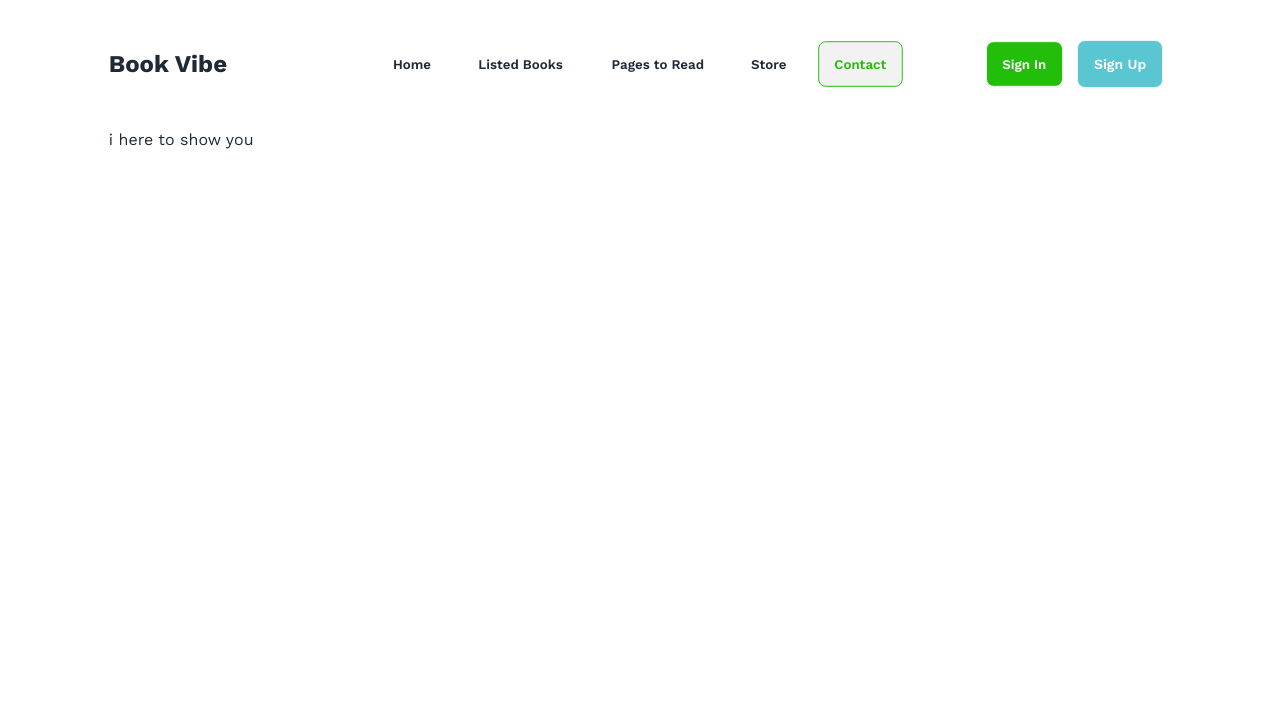
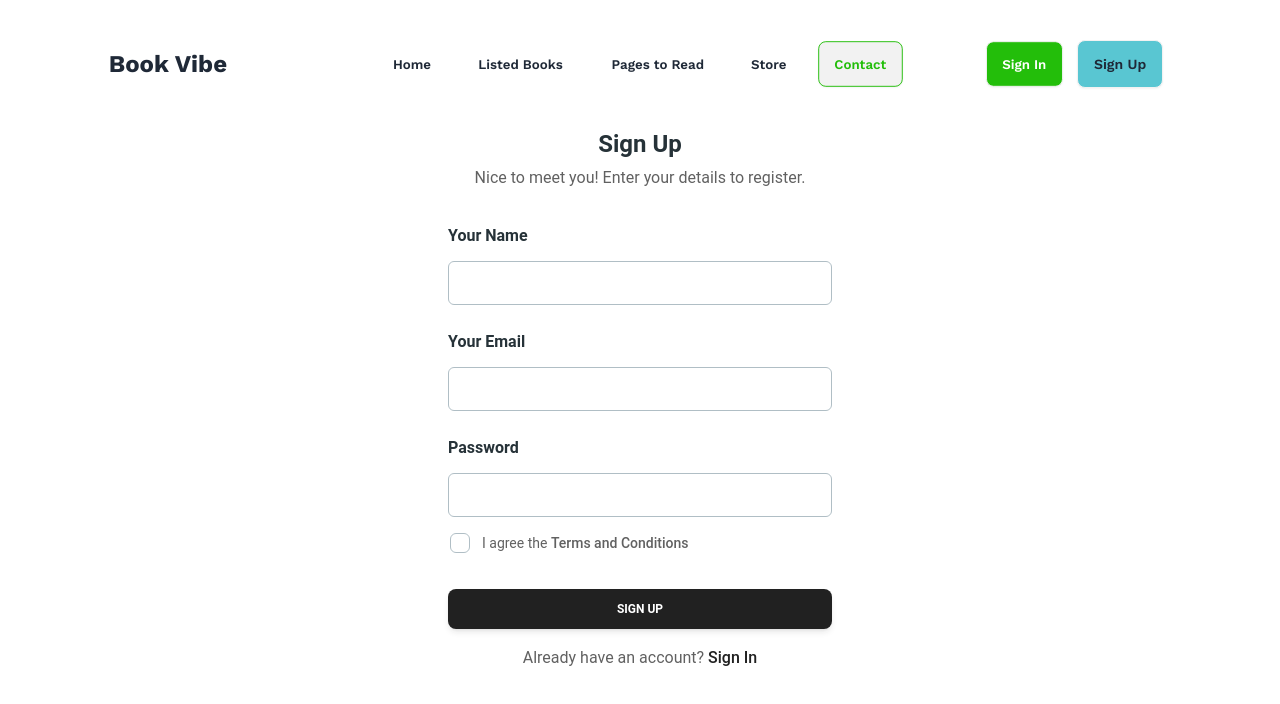
Before and after one commit to al-amin90/book-review, a React (Vite) app: page /contact in a window 1280 px wide. Shown: the top 704 px of the page. Built offline with nearby package versions, Linux system fonts and the light colour scheme.

Commit message:
contact page added

```diff
--- a/src/components/NavBar/NavBar.jsx
+++ b/src/components/NavBar/NavBar.jsx
@@ -1,4 +1,4 @@
-import { NavLink } from "react-router-dom";
+import { Link, NavLink } from "react-router-dom";
 
 
 const NavBar = () => {
@@ -32,7 +32,9 @@ const NavBar = () => {
                 </div>
                 <div className="navbar-end gap-3 *:text-white font-semibold text-lg">
                     <button className="btn md:flex hidden bg-[#23BE0A]">Sign In</button>
-                    <button className="btn bg-[#59C6D2]">Sign Up</button>
+                    <Link to="/contact">
+                        <button className="btn bg-[#59C6D2]">Sign Up</button>
+                    </Link>
                 </div>
             </div>
         </div>
--- a/src/pages/Contact/Contact.jsx
+++ b/src/pages/Contact/Contact.jsx
@@ -1,5 +1,14 @@
 import { useNavigation } from "react-router-dom";
 import Loader from "../Loader/Loader";
+import {
+    Card,
+    Input,
+    Checkbox,
+    Button,
+    Typography,
+} from "@material-tailwind/react";
+
+
 
 const Contact = () => {
     const navigation = useNavigation();
@@ -7,8 +16,80 @@ const Contact = () => {
 
     if (navigation.state === "loading") return <Loader></Loader>
     return (
-        <div>
-            <h1>i here to show you </h1>
+        <div className="flex items-center mb-9 justify-center">
+            <Card color="transparent" className="" shadow={false}>
+                <Typography className="text-center" variant="h4" color="blue-gray">
+                    Sign Up
+                </Typography>
+                <Typography color="gray" className="mt-1 text-center font-normal">
+                    Nice to meet you! Enter your details to register.
+                </Typography>
+                <form className="mt-8 mb-2 w-80 max-w-screen-lg sm:w-96">
+                    <div className="mb-1 flex flex-col gap-6">
+                        <Typography variant="h6" color="blue-gray" className="-mb-3">
+                            Your Name
+                        </Typography>
+                        <Input
+                            size="lg"
+                            placeholder="name@mail.com"
+                            className=" !border-t-blue-gray-200 focus:!border-t-gray-900"
+                            labelProps={{
+                                className: "before:content-none after:content-none",
+                            }}
+                        />
+                        <Typography variant="h6" color="blue-gray" className="-mb-3">
+                            Your Email
+                        </Typography>
+                        <Input
+                            size="lg"
+                            placeholder="name@mail.com"
+                            className=" !border-t-blue-gray-200 focus:!border-t-gray-900"
+                            labelProps={{
+                                className: "before:content-none after:content-none",
+                            }}
+                        />
+                        <Typography variant="h6" color="blue-gray" className="-mb-3">
+                            Password
+                        </Typography>
+                        <Input
+                            type="password"
+                            size="lg"
+                            placeholder="********"
+                            className=" !border-t-blue-gray-200 focus:!border-t-gray-900"
+                            labelProps={{
+                                className: "before:content-none after:content-none",
+                            }}
+                        />
+                    </div>
+                    <Checkbox
+                        label={
+                            <Typography
+                                variant="small"
+                                color="gray"
+                                className="flex items-center font-normal"
+                            >
+                                I agree the
+                                <a
+                                    href="#"
+                                    className="font-medium transition-colors hover:text-gray-900"
+                                >
+                                    &nbsp;Terms and Conditions
+                                </a>
+                            </Typography>
+                        }
+                        containerProps={{ className: "-ml-2.5" }}
+                    />
+                    <Button className="mt-6" fullWidth>
+                        sign up
+                    </Button>
+                    <Typography color="gray" className="mt-4 text-center font-normal">
+                        Already have an account?{" "}
+                        <a href="#" className="font-medium text-gray-900">
+                            Sign In
+                        </a>
+                    </Typography>
+                </form>
+            </Card>
         </div>
     );
 };
--- a/src/pages/ListedBooks/ListedBooks.jsx
+++ b/src/pages/ListedBooks/ListedBooks.jsx
@@ -73,7 +73,7 @@ const ListedBooks = () => {
             </div>
             {/* select option here  */}
             <div className="flex mt-7 mb-10 items-center justify-center">
-                <select onChange={(e) => handleFilter(e.target.value)} defaultValue={``} className="select text-white font-semibold text-base bg-[#23BE0A] select-bordered">
+                <select onChange={(e) => handleFilter(e.target.value)} defaultValue={``} className="select text-white font-semibold text-base bg-[#23BE0A] select-bordered *:rounded-3xl">
                     <option value={""} className="text-white">Sort By?</option>
                     <option value="rating">Rating</option>
                     <option value="pages">Number of pages</option>
@@ -81,7 +81,7 @@ const ListedBooks = () => {
                 </select>
             </div>
 
-            <div className="flex items-center -mx-4 overflow-x-auto overflow-y-hidden sm:justify-start mb-7 flex-nowrap dark:bg-gray-100 dark:text-gray-800">
+            <div className="flex items-end overflow-x-auto overflow-y-hidden sm:justify-start mb-7 flex-nowrap dark:bg-gray-100 dark:text-gray-800">
                 <Link
                     onClick={() => setIndex(0)}
                     className={`flex items-center flex-shrink-0 px-5 py-3 space-x-2  ${index === 0 ? "border border-b-0" : "border-b text-[#13131380]"} rounded-t-lg dark:border-gray-600 `}>
@@ -92,6 +92,9 @@ const ListedBooks = () => {
                     className={`flex items-center flex-shrink-0 px-5 py-3 space-x-2  ${index === 1 ? "border border-b-0" : "border-b text-[#13131380]"} rounded-t-lg dark:border-gray-600 `}>
                     <span>Wishlist Books</span>
                 </Link>
+                <div className="border-b items-end w-full">
+                    <h1 className="hidden">dfdf</h1>
+                </div>
             </div>
 
 
```
